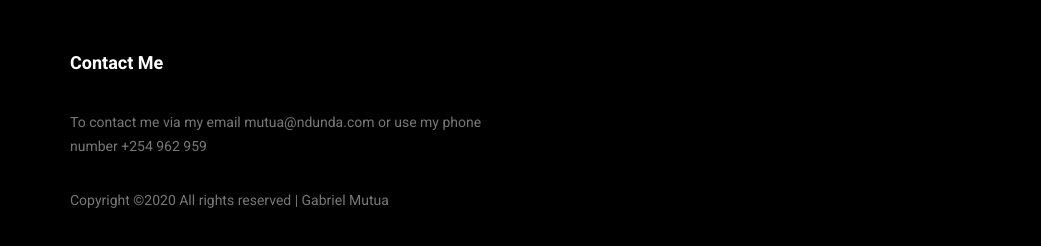
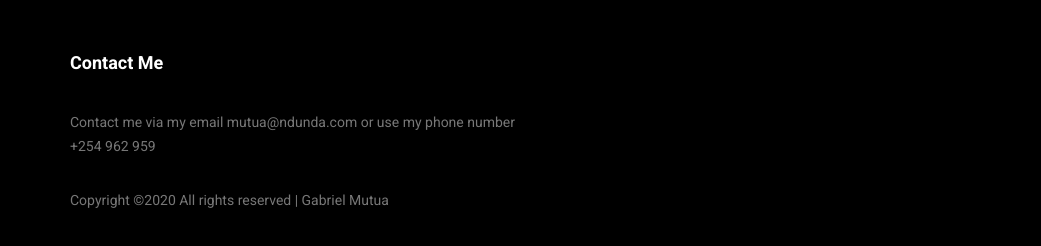
Before and after one commit to GabuTheGreat/personal_website_live, a plain HTML site: page www/index.html in a window 1280 px wide. Shown: the part 3391-3637 px from the top of the page, 0-1041 px from the left. Drawn offline with Linux system fonts and the light colour scheme.

Commit message:
Corrected contact me form

```diff
--- a/www/index.html
+++ b/www/index.html
@@ -355,7 +355,7 @@
         					<div class="f_title">
         						<h3> Contact Me</h3>
         					</div>
-        					<p>To contact me via my email mutua@ndunda.com or use my phone number +254 962 959</p>
+        					<p> Contact me via my email mutua@ndunda.com or use my phone number +254 962 959</p>
         					<p><!-- Link back to Colorlib can't be removed. Template is licensed under CC BY 3.0. -->
 Copyright &copy;<script>document.write(new Date().getFullYear());</script> All rights reserved | Gabriel Mutua
 <!-- Link back to Colorlib can't be removed. Template is licensed under CC BY 3.0. --></p>
```
